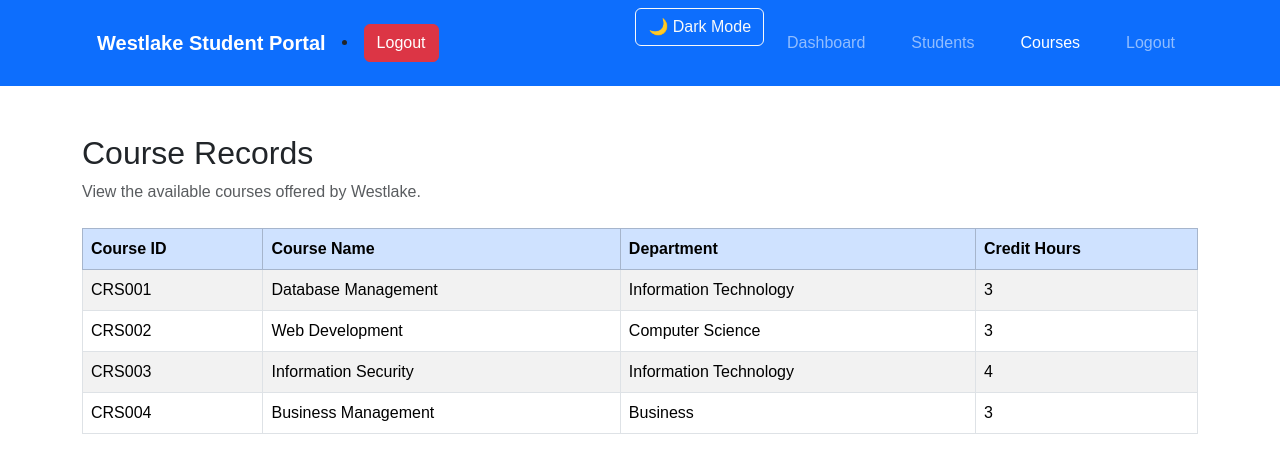
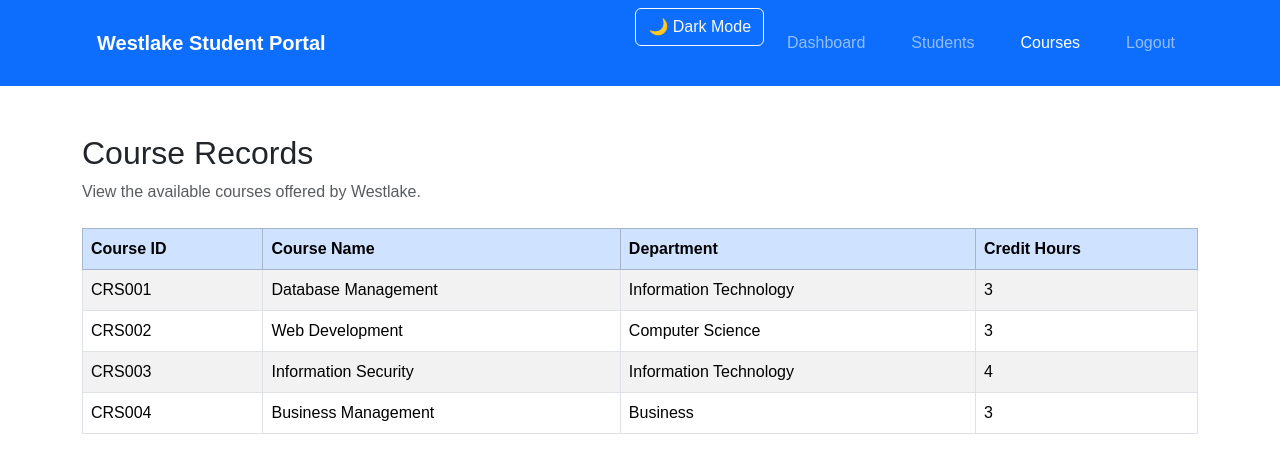
Before and after one commit to salfieni/westlake-student-portal, a plain HTML site: page courses.html in a window 1280 px wide. Drawn offline with nearby package versions, Linux system fonts and the light colour scheme.

Commit message:
Add files via upload

```diff
--- a/courses.html
+++ b/courses.html
@@ -28,12 +28,6 @@
         <a class="navbar-brand" href="dashboard.html">
             Westlake Student Portal
         </a>
-
-        <li class="nav-item">
-     <button class="btn btn-danger" onclick="logout()">
-        Logout
-     </button>
-         </li>
 
         <!-- Mobile Menu Button -->
         <button class="navbar-toggler" type="button"
```
